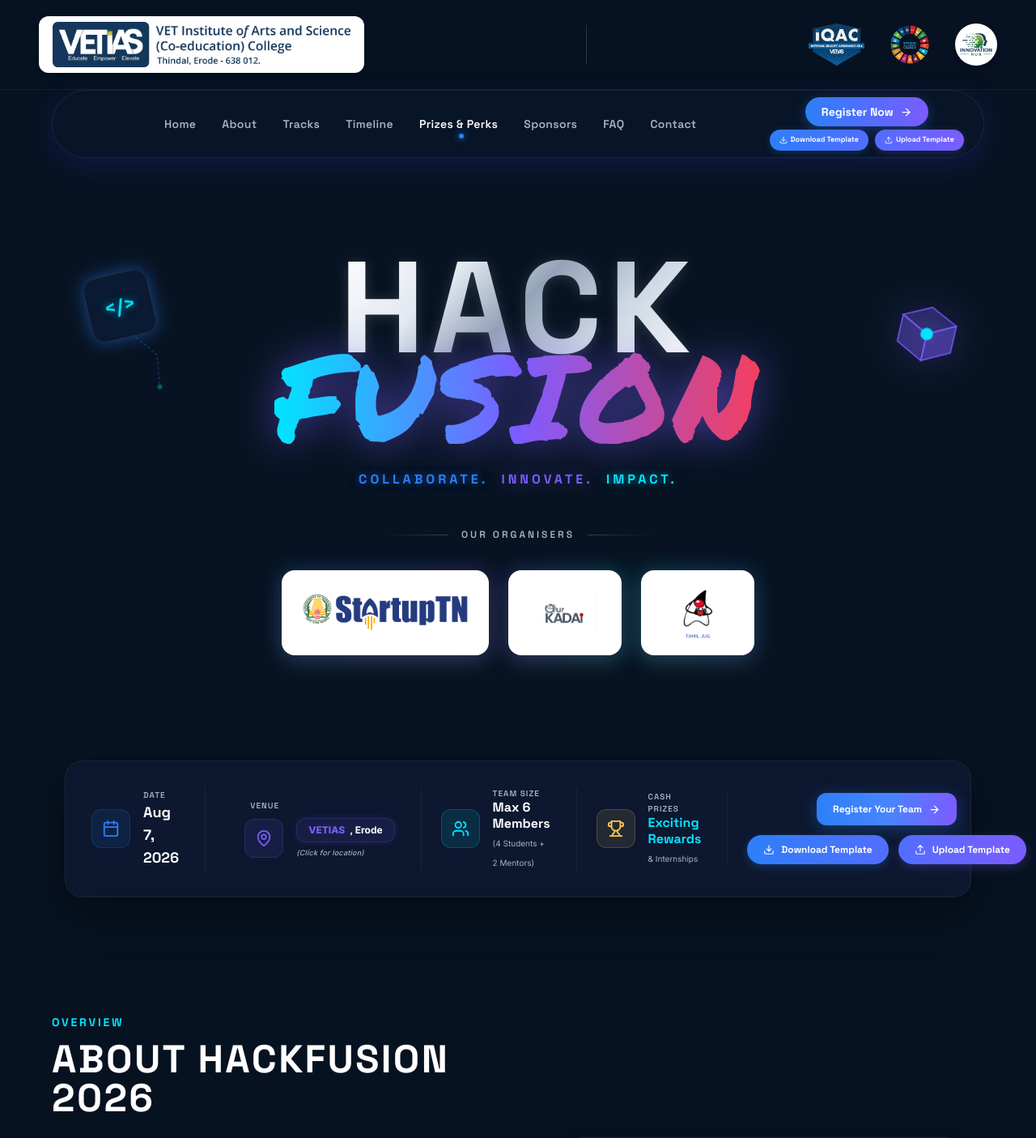
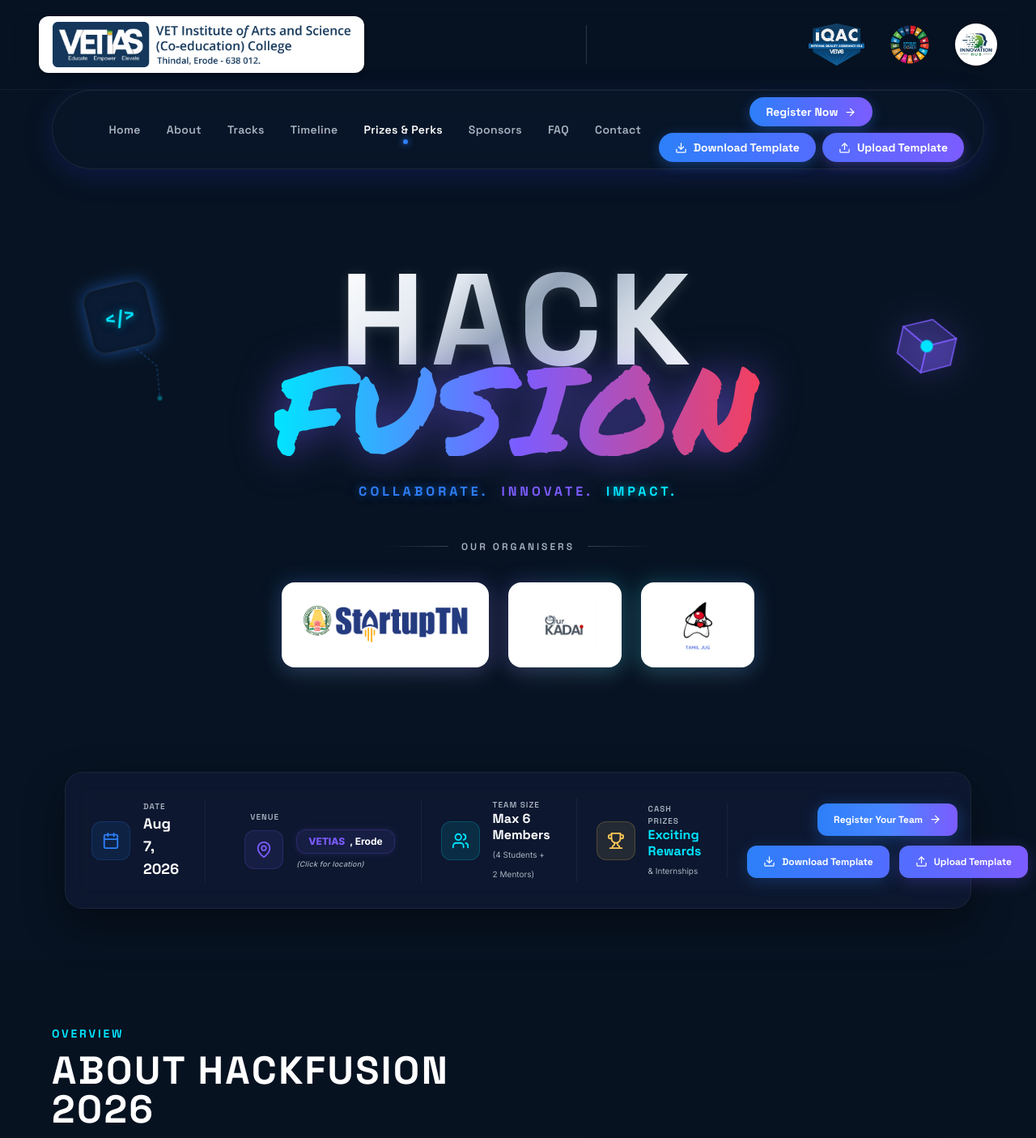
Before and after one commit to Sachin-S543/Hackfusion-site, a React (Vite) app: page / in a window 1280 px wide. Shown: the top 1405 px of the page at 81% size. Built offline with nearby package versions, Linux system fonts and the light colour scheme.

Commit message:
feat: add EventCard and Navbar components with registration and template management links

```diff
--- a/src/components/EventCard.jsx
+++ b/src/components/EventCard.jsx
@@ -110,23 +110,27 @@
           </motion.a>
 
           <div className="flex flex-col sm:flex-row items-center gap-3 w-full justify-center">
-            <a
+            <motion.a
               href={downloadTemplateUrl}
               download="HackFusion Template.pptx"
-              className="flex items-center justify-center gap-2 w-full sm:w-auto px-5 py-2.5 rounded-full font-spaceGrotesk text-xs font-bold text-white bg-gradient-to-r from-accentBlue to-[#526DFF] shadow-[0_4px_12px_rgba(45,127,249,0.25)] hover:shadow-[0_4px_20px_rgba(45,127,249,0.45)] hover:brightness-105 transition-all duration-300"
+              className="flex items-center justify-center gap-2 w-full sm:w-auto px-5 py-3 rounded-xl font-spaceGrotesk text-xs font-bold text-white bg-gradient-to-r from-accentBlue to-[#526DFF] shadow-[0_4px_20px_rgba(45,127,249,0.25)] hover:shadow-[0_4px_30px_rgba(45,127,249,0.45)] hover:brightness-105 transition-all duration-300 cursor-pointer"
+              whileHover={{ y: -2 }}
+              whileTap={{ scale: 0.98 }}
             >
-              <Download size={14} />
+              <Download size={15} />
               Download Template
-            </a>
-            <a
+            </motion.a>
+            <motion.a
               href={uploadTemplateUrl}
               target="_blank"
               rel="noopener noreferrer"
-              className="flex items-center justify-center gap-2 w-full sm:w-auto px-5 py-2.5 rounded-full font-spaceGrotesk text-xs font-bold text-white bg-gradient-to-r from-[#526DFF] to-accentPurple shadow-[0_4px_12px_rgba(124,92,255,0.25)] hover:shadow-[0_4px_20px_rgba(124,92,255,0.45)] hover:brightness-105 transition-all duration-300"
+              className="flex items-center justify-center gap-2 w-full sm:w-auto px-5 py-3 rounded-xl font-spaceGrotesk text-xs font-bold text-white bg-gradient-to-r from-[#526DFF] to-accentPurple shadow-[0_4px_20px_rgba(124,92,255,0.25)] hover:shadow-[0_4px_30px_rgba(124,92,255,0.45)] hover:brightness-105 transition-all duration-300 cursor-pointer"
+              whileHover={{ y: -2 }}
+              whileTap={{ scale: 0.98 }}
             >
-              <Upload size={14} />
+              <Upload size={15} />
               Upload Template
-            </a>
+            </motion.a>
           </div>
         </div>
 
--- a/src/components/Navbar.jsx
+++ b/src/components/Navbar.jsx
@@ -88,13 +88,12 @@
           HACK<span className="text-accentBlue">FUSION</span>
         </div>
 
-        {/* Register Button & Templates (Desktop) */}
-        <div className="hidden md:flex flex-col items-center gap-1">
+        <div className="hidden md:flex flex-col items-center gap-2">
           <motion.a
             href={googleFormUrl}
             target="_blank"
             rel="noopener noreferrer"
-            className="flex items-center gap-2 px-5 py-2 rounded-full font-spaceGrotesk text-xs lg:text-sm font-bold text-white bg-gradient-to-r from-accentBlue via-[#526DFF] to-accentPurple shadow-[0_4px_15px_rgba(45,127,249,0.35)] hover:shadow-[0_4px_25_rgba(45,127,249,0.55)] hover:brightness-105 transition-all duration-300"
+            className="flex items-center gap-2 px-5 py-2 rounded-full font-spaceGrotesk text-xs lg:text-sm font-bold text-white bg-gradient-to-r from-accentBlue via-[#526DFF] to-accentPurple shadow-[0_4px_15px_rgba(45,127,249,0.35)] hover:shadow-[0_4px_25px_rgba(45,127,249,0.55)] hover:brightness-105 transition-all duration-300"
             whileHover={{ scale: 1.03 }}
             whileTap={{ scale: 0.98 }}
           >
@@ -102,23 +101,27 @@
           </motion.a>
 
           <div className="flex items-center gap-2 text-white select-none">
-            <a
+            <motion.a
               href={downloadTemplateUrl}
               download="HackFusion Template.pptx"
-              className="flex items-center gap-1 px-3 py-1.5 rounded-full font-spaceGrotesk text-[9px] font-bold bg-gradient-to-r from-accentBlue to-[#526DFF] shadow-[0_2px_10px_rgba(45,127,249,0.25)] hover:shadow-[0_2px_15px_rgba(45,127,249,0.45)] hover:brightness-105 transition-all duration-300"
+              className="flex items-center gap-2 px-5 py-2 rounded-full font-spaceGrotesk text-xs lg:text-sm font-bold text-white bg-gradient-to-r from-accentBlue to-[#526DFF] shadow-[0_4px_15px_rgba(45,127,249,0.35)] hover:shadow-[0_4px_25px_rgba(45,127,249,0.55)] hover:brightness-105 transition-all duration-300 cursor-pointer"
+              whileHover={{ scale: 1.03 }}
+              whileTap={{ scale: 0.98 }}
             >
-              <Download size={10} />
+              <Download size={15} />
               Download Template
-            </a>
-            <a
+            </motion.a>
+            <motion.a
               href={uploadTemplateUrl}
               target="_blank"
               rel="noopener noreferrer"
-              className="flex items-center gap-1 px-3 py-1.5 rounded-full font-spaceGrotesk text-[9px] font-bold bg-gradient-to-r from-[#526DFF] to-accentPurple shadow-[0_2px_10px_rgba(124,92,255,0.25)] hover:shadow-[0_2px_15px_rgba(124,92,255,0.45)] hover:brightness-105 transition-all duration-300"
+              className="flex items-center gap-2 px-5 py-2 rounded-full font-spaceGrotesk text-xs lg:text-sm font-bold text-white bg-gradient-to-r from-[#526DFF] to-accentPurple shadow-[0_4px_15px_rgba(124,92,255,0.35)] hover:shadow-[0_4px_25px_rgba(124,92,255,0.55)] hover:brightness-105 transition-all duration-300 cursor-pointer"
+              whileHover={{ scale: 1.03 }}
+              whileTap={{ scale: 0.98 }}
             >
-              <Upload size={10} />
+              <Upload size={15} />
               Upload Template
-            </a>
+            </motion.a>
           </div>
         </div>
 
```
